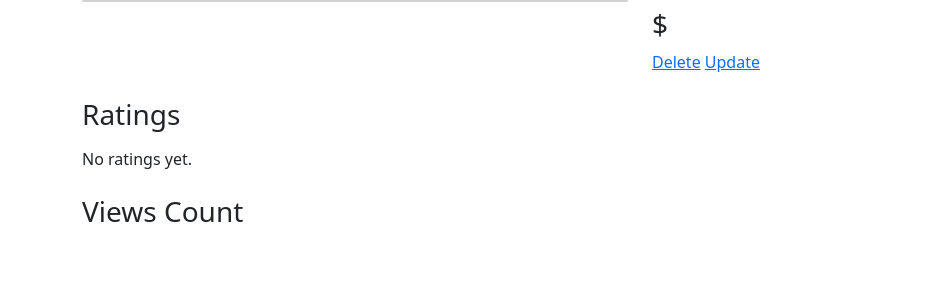
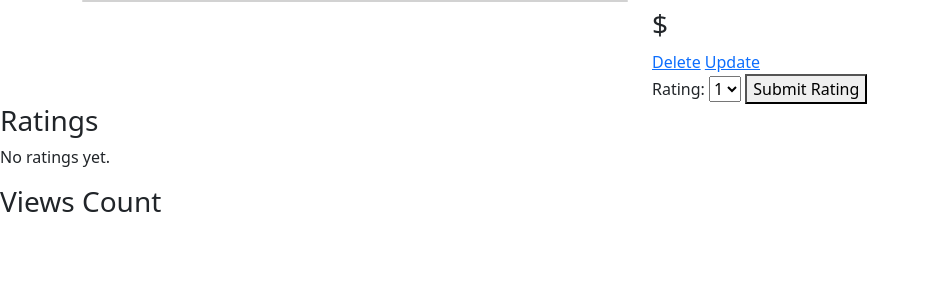
Before and after one commit to divanster/djangofoodrecepies, a Django app: template food/templates/food/detail.html in a window 1280 px wide. Shown: the part 56-356 px from the top of the page, without its empty margins (0-930 px from the left). Run offline with Django 5.2, Linux system fonts and the light colour scheme; the template is opened without the code that fills it, so the values that code supplies are empty; the visitor is signed in with stand-in values (Sample User, id 1).

Commit message:
adding rating system to model

```diff
--- a/food/models.py
+++ b/food/models.py
@@ -25,6 +25,12 @@ class Item(models.Model):
         self.views += 1
         self.save()
 
+    def average_rating(self):
+        ratings = Rating.objects.filter(item=self)
+        if ratings.exists():
+            return sum(r.value for r in ratings) / len(ratings)
+        return 0
+
 
 class Rating(models.Model):
     user = models.ForeignKey(User, on_delete=models.CASCADE)
--- a/food/templates/food/detail.html
+++ b/food/templates/food/detail.html
@@ -1,7 +1,6 @@
 {% extends 'food/base.html' %}
 
 {% block body %}
-
 <div class="container">
     <div class="row">
         <div class="col-md-6">
@@ -14,25 +13,31 @@
             {% if user.is_authenticated %}
                 <a href="{% url 'food:delete_item' item.id %}">Delete</a>
                 <a href="{% url 'food:update_item' item.id %}">Update</a>
+                <form method="post" action="{% url 'food:submit_rating' pk=item.pk %}">
+                    {% csrf_token %}
+                    <input type="hidden" name="item_id" value="{{ item.id }}">
+                    <label for="rating">Rating:</label>
+                    <select name="rating" id="rating">
+                        <option value="1">1</option>
+                        <option value="2">2</option>
+                        <option value="3">3</option>
+                        <option value="4">4</option>
+                        <option value="5">5</option>
+                    </select>
+                    <button type="submit">Submit Rating</button>
+                </form>
             {% endif %}
         </div>
     </div>
 </div>
 
-<div class="container mt-4">
-    <h3 class="mb-3">Ratings</h3>
-    <div class="ratings">
+<h3>Ratings</h3>
 {% for rating in item.rating_set.all %}
     <p>{{ rating.user }}: {{ rating.value }}</p>
 {% empty %}
     <p>No ratings yet.</p>
 {% endfor %}
-    </div>
-</div>
 
-<div class="container mt-4">
-    <h3 class="mb-3">Views Count</h3>
+<h3>Views Count</h3>
 <p>{{ item.views }}</p>
-</div>
-
 {% endblock %}
--- a/food/urls.py
+++ b/food/urls.py
@@ -14,5 +14,6 @@ urlpatterns = [
     path('update/<int:item_id>/', views.update_item, name='update_item'),
     # delete
     path('delete/<int:item_id>/', views.delete_item, name='delete_item'),
+    path('<int:pk>/submit_rating/', views.submit_rating, name='submit_rating'),
 
 ]
```
Also changed, not shown: food/views.py (+16 -2 lines). Lines whose indentation alone changed are shown as unchanged.
